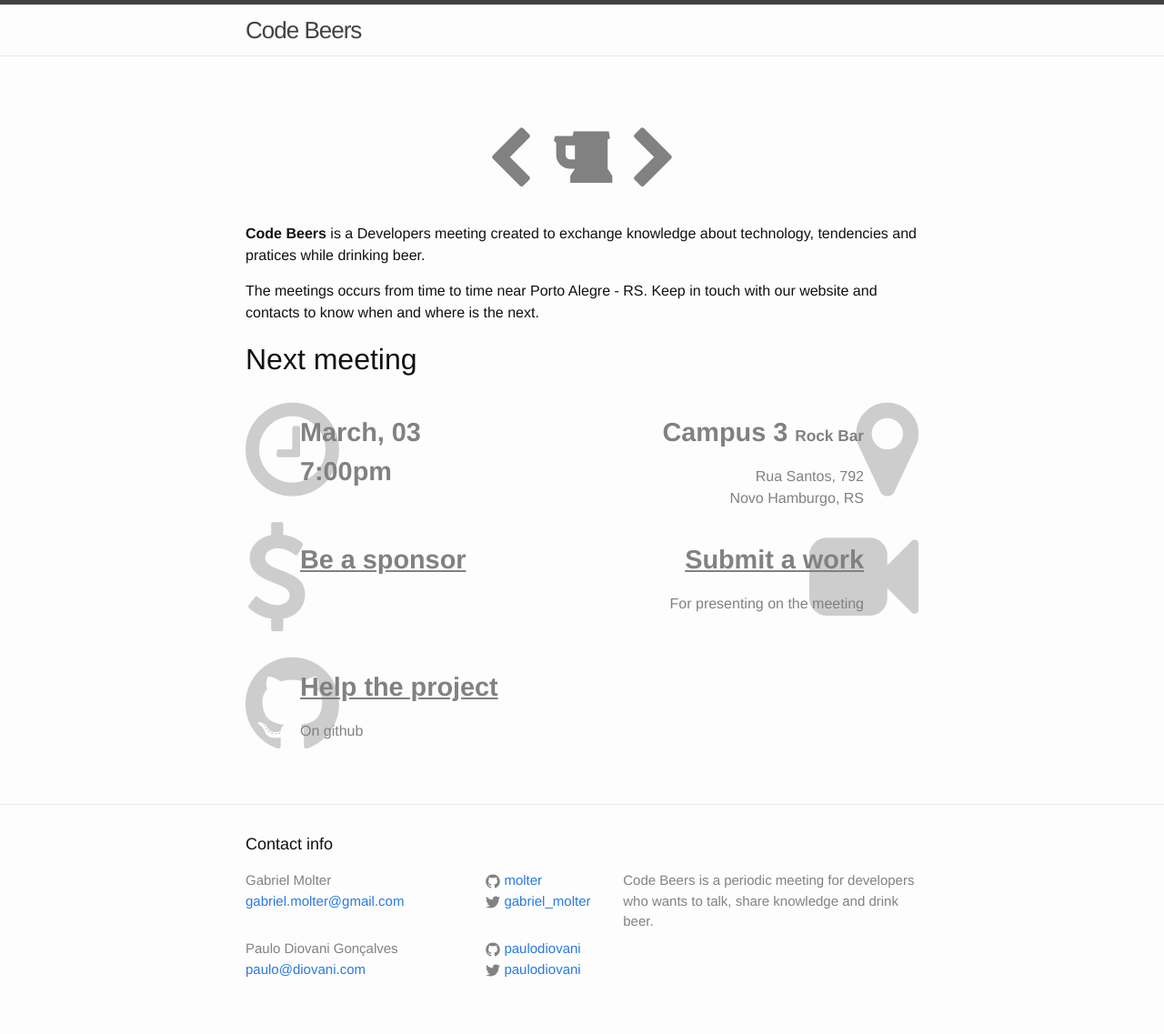
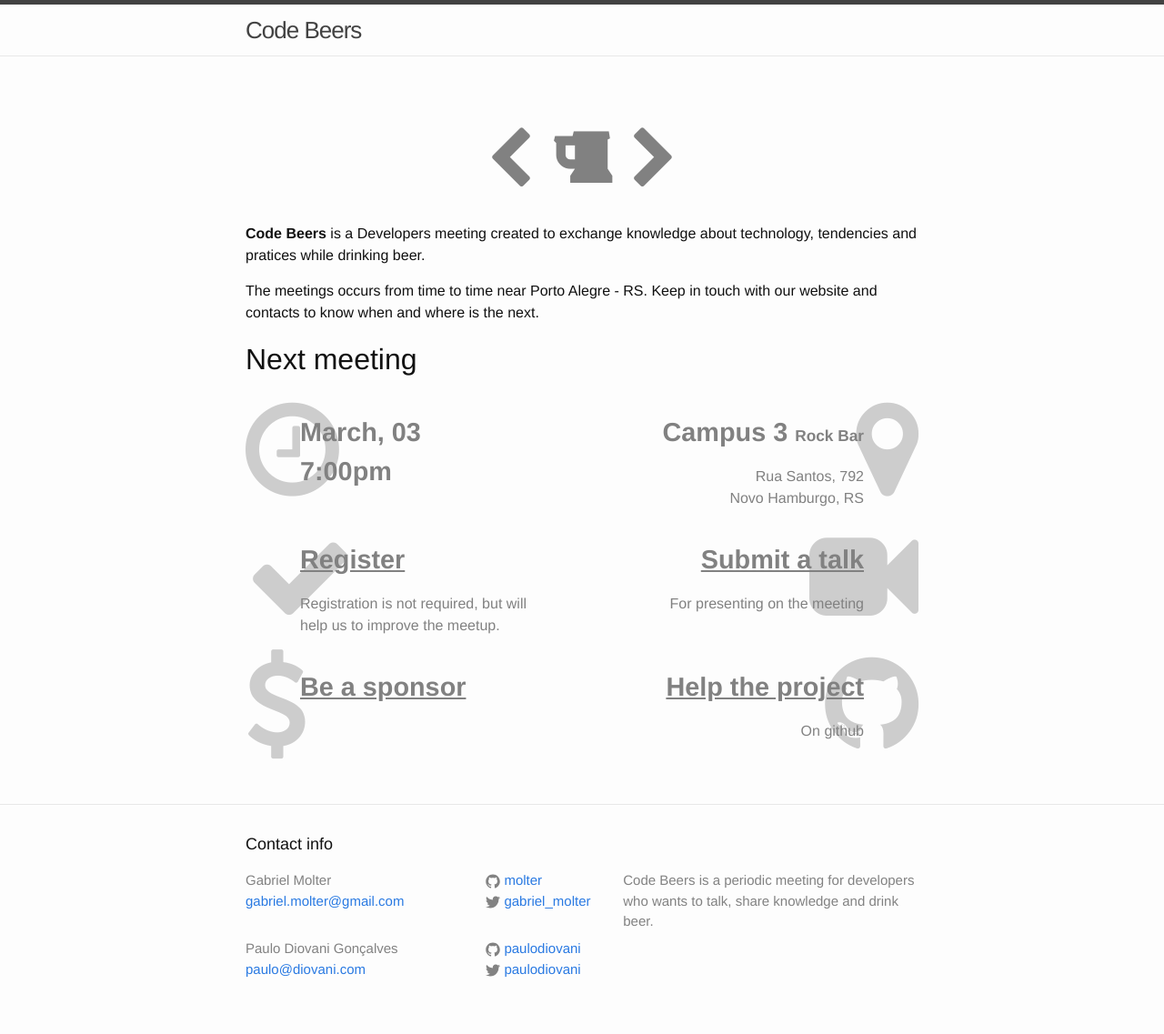
Before and after one commit to codebeers/codebeers.github.io, a Jekyll site: the page built from _pages/home.md, in a window 1280 px wide. Shown: the whole page at 91% size. Built offline with Jekyll 4.4.1, drawn with Linux system fonts in a browser that asks for light colours; nearby versions of some CDN libraries.

Commit message:
Add eventick registration

```diff
--- a/_pages/home.md
+++ b/_pages/home.md
@@ -34,16 +34,24 @@
     </div>
   </li>
   <li class="schedule">
-    <i class="watermark fa fa-usd"></i>
+    <i class="watermark fa fa-check"></i>
     <div class="info">
-        <h3 markdown="1">[Be a sponsor][sponsor]</h3>
+        <h3 markdown="1">[Register][eventick]</h3>
+        Registration is not required, but will
+        help us to improve the meetup.
     </div>
   </li>
   <li class="schedule">
     <i class="watermark fa fa-video-camera"></i>
     <div class="info">
-        <h3 markdown="1">[Submit a work][call-papers]</h3>
+        <h3 markdown="1">[Submit a talk][call-papers]</h3>
         For presenting on the meeting
+    </div>
+  </li>
+  <li class="schedule">
+    <i class="watermark fa fa-usd"></i>
+    <div class="info">
+        <h3 markdown="1">[Be a sponsor][sponsor]</h3>
     </div>
   </li>
   <li class="schedule">
```
Also changed, not shown: other parts of _pages/home.md (+2 -0 lines).
